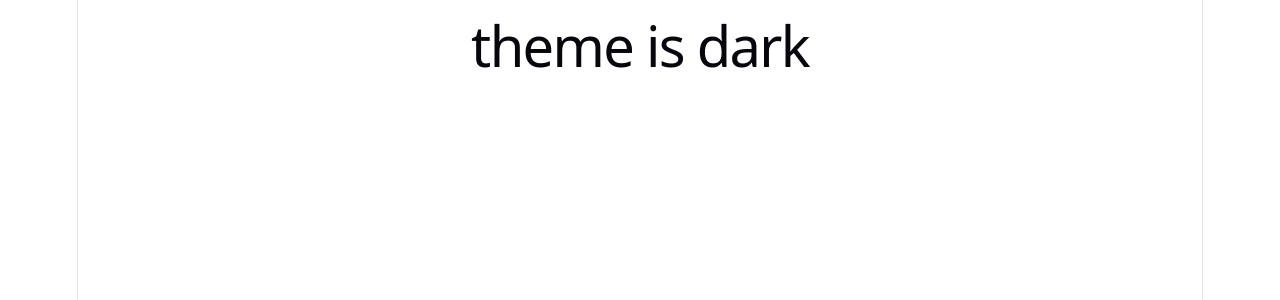
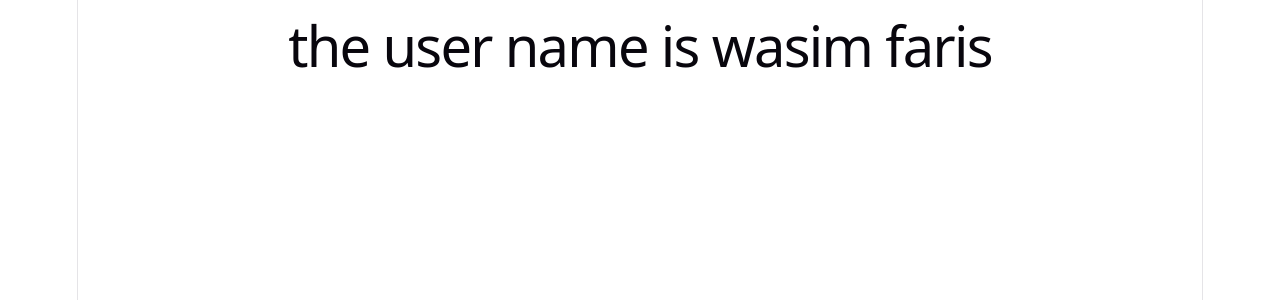
Before and after one commit to wasim-faris/react-study, a React (Vite) app in the folder my-react-app/: page / in a window 1280 px wide. Shown: the top 300 px of the page. Built offline with nearby package versions, Linux system fonts and the light colour scheme.

Commit message:
feat: learn useContext with separate context file

```diff
--- a/my-react-app/src/App.jsx
+++ b/my-react-app/src/App.jsx
@@ -1,30 +1,14 @@
-import { useContext, createContext } from "react";
-
-
- const themeContext = createContext();
-
+import Usercontext from "./context/useContext"
+import User from "./components/User"
 
 function App(){
-  const theme = "dark"
-  return (
-    <themeContext.Provider value = {theme}>
-      <Home/>
-    </themeContext.Provider>
+  const username = "wasim faris";
+
+  return(
+    <Usercontext.Provider value={username}>
+      <User/>
+    </Usercontext.Provider>
   )
 }
 
-function Home(){
-  return <Profile/>
-}
-
-function Profile(){
-  return <Theme/>
-}
-
-function Theme(){
-  const theme = useContext(themeContext)
-  return (
-    <h1>theme is {theme}</h1>
-  )
-}
 export default App;
--- a/my-react-app/src/components/About.jsx
+++ /dev/null
@@ -1,5 +0,0 @@
-function About(){
-    return <h1>this is about</h1>
-}
-
-export default About;
--- a/my-react-app/src/components/Home.jsx
+++ /dev/null
@@ -1,5 +0,0 @@
-function Home(){
-    return <h1> this is home </h1>
-}
-
-export default Home;
--- /dev/null
+++ b/my-react-app/src/components/Profile.jsx
@@ -0,0 +1,18 @@
+
+import UserContext from "../context/useContext"
+import { useContext } from "react"
+
+
+function Profile(){
+    const username = useContext(UserContext)
+
+    return(
+        <div>
+            <h1>
+                the user name is {username}
+            </h1>
+        </div>
+    )
+}
+
+export default Profile;
--- /dev/null
+++ b/my-react-app/src/components/User.jsx
@@ -0,0 +1,6 @@
+import Profile from "./Profile"
+function User(){
+    return <Profile/>
+}
+
+export default User;
--- /dev/null
+++ b/my-react-app/src/context/useContext.jsx
@@ -0,0 +1,6 @@
+import { useContext, createContext } from "react";
+
+
+const UserContext = createContext();
+
+export default UserContext;
```
Also changed, not shown: my-react-app/src/components/Products.jsx (deleted, +0 -22 lines).
